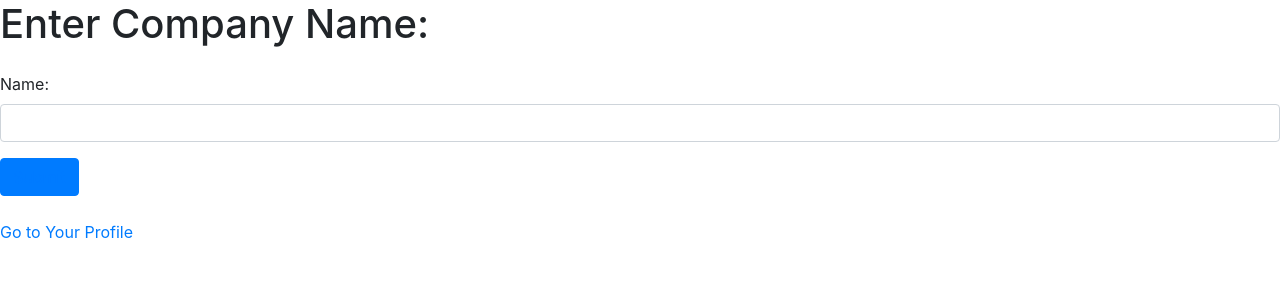
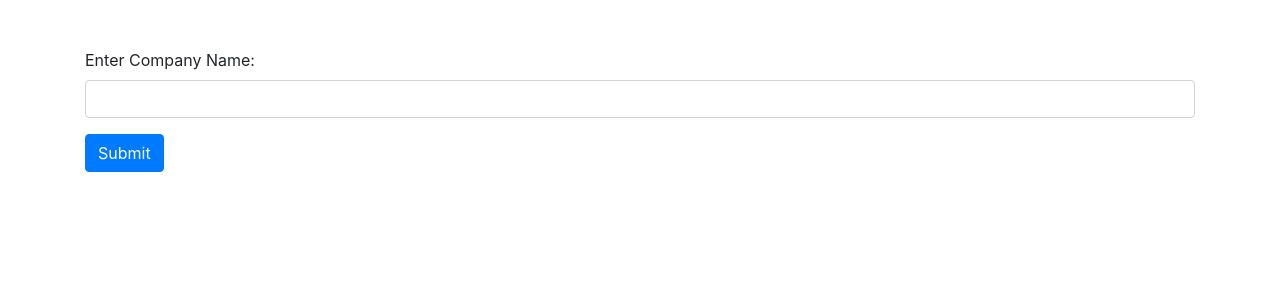
Before and after one commit to Namraa310806/DjangoJobBoard, a Django app: page /company/ in a window 1280 px wide. Shown: the part 56-356 px from the top of the page. Run offline with Django 5.2, Linux system fonts and the light colour scheme; some libraries are stand-ins or nearby versions.

Commit message:
update created

```diff
--- a/jobs/urls.py
+++ b/jobs/urls.py
@@ -9,6 +9,8 @@ urlpatterns = [
     path('jobs/<str:slug>',views.detail),
     path('job/create/',views.companyform),
     path('company/',views.company),
-    path('company/job/list/<str:cmp>',views.list)
+    path('job/list/<str:cmp>',views.list),
+    path('update/<int:no>/<str:cmp>/<str:tit>/<str:skill>/<str:type>/',views.update),
+    path('delete/',views.delete)
 
 ]
--- a/jobs/views.py
+++ b/jobs/views.py
@@ -49,4 +49,19 @@ def company(request):
 
 
 def list(request,cmp):
-    return render(request,"jobsCompany.html",{'cmp':cmp})
+    jobs=Job.objects.filter(Company=cmp)
+    return render(request,"jobsCompany.html",{'cmp':cmp,'job':jobs})
+
+def update(request,no,cmp,tit,skills,type):
+    if request.method=="POST":
+        job_instance = Job.objects.get(sno=no)
+        job_instance.Company=request.POST['company']
+        job_instance.Job_title=request.POST['job_title']
+        job_instance.Skills_required=request.POST['skills_required']
+        job_instance.Job_type=request.POST['job_type']
+        job_instance.save();
+    content={'no':no,'cmp':cmp,'tit':tit,'skills':skills,'type':type}
+    return render (request,"update.html",content)
+
+def delete(request):
+    return HttpResponse("deleted successfully")
--- a/templates/company.html
+++ b/templates/company.html
@@ -5,6 +5,12 @@
     <meta name="viewport" content="width=device-width, initial-scale=1.0">
     <title>Create Job</title>
     <link rel="stylesheet" href="https://stackpath.bootstrapcdn.com/bootstrap/4.5.2/css/bootstrap.min.css">
+    <style>
+        .btn a {
+            color: white;
+            text-decoration: none;
+        }
+    </style>
 </head>
 <body>
     <nav class="navbar navbar-expand-lg navbar-dark bg-dark">
@@ -16,7 +22,7 @@
           <div class="collapse navbar-collapse" id="navbarSupportedContent">
             <ul class="navbar-nav me-auto mb-2 mb-lg-0">
               <li class="nav-item">
-                <a class="nav-link " aria-current="page" href="/">Home</a>
+                <a class="nav-link" aria-current="page" href="/">Home</a>
               </li>
               <li class="nav-item">
                 <a class="nav-link" href="/company">Companies</a>
@@ -25,33 +31,24 @@
           </div>
         </div>
     </nav>
-    <h1 class="mb-4">Enter Company Name:</h1>
-    <form id="nameForm" class="mb-4">
-        <div class="mb-3">
-            <label for="name" class="form-label">Name:</label>
-            <input type="text" class="form-control" id="name" name="name" required>
-        </div>
-        <button type="submit" class="btn btn-primary"><a id="dynamicLink" href="#">Submit</a></button>
-    </form>
-    <div class="result">
-        <h1 id="displayName"></h1>
-        <a id="dynamicLink" href="#">Go to Your Profile</a>
+    <div class="container mt-5">
+        <form id="companyForm">
+            {% csrf_token %}
+            <div class="form-group">
+                <label for="company">Enter Company Name:</label>
+                <input type="text" class="form-control" id="company" name="company" required>
+            </div>
+            <button type="submit" class="btn btn-primary" id="submitBtn">Submit</button>
+        </form>
     </div>
-</div>
 
-<script>
-    function getInputText() {
-        return document.getElementById('name').value;
-    }
-
-    document.getElementById('nameForm').addEventListener('submit', function(event) {
-        event.preventDefault(); // Prevent form from submitting the traditional way
-        const name = getInputText();
-        document.getElementById('displayName').textContent = `Hello, ${name}!`;
-        const dynamicLink = document.getElementById('dynamicLink');
-        dynamicLink.href = `/profile/${name}`;
-        dynamicLink.textContent = `Go to ${name}'s Profile`;
-    });
-</script>
+    <script>
+        document.getElementById('companyForm').addEventListener('submit', function(event) {
+            event.preventDefault(); // Prevent the form from submitting the traditional way
+            var companyName = document.getElementById('company').value;
+            var submitBtn = document.getElementById('submitBtn');
+            submitBtn.innerHTML = `<a href="/job/list/${companyName}" class="text-light">Submit</a>`;
+        });
+    </script>
 </body>
 </html>
--- a/templates/jobsCompany.html
+++ b/templates/jobsCompany.html
@@ -9,7 +9,7 @@
         <link href="https://cdn.jsdelivr.net/npm/bootstrap@5.3.3/dist/css/bootstrap.min.css" rel="stylesheet" integrity="sha384-QWTKZyjpPEjISv5WaRU9OFeRpok6YctnYmDr5pNlyT2bRjXh0JMhjY6hW+ALEwIH" crossorigin="anonymous">
     </head>
     <body>
-        <div class="container mt-4">
+        <div class="container mt-4" method="post">
             <h1 class="text-center"> All Jobs of {{cmp}}</h1>
             <div class="row">
               {% for jobs in job %}
@@ -19,8 +19,8 @@
                               <h2 class="card-title">{{ jobs.Job_title }}</h2>
                               <p class="card-text">{{ jobs.Company }}</p>
                               <p class="card-text">{{ jobs.Skills_required }}</p>
-                              <a href="job/update" class="text-success">Update</a>
-                              <a href="job/delete" class="text-success">Delete</a>
+                              <button class="btn btn-success"><a href="/update/{{jobs.sno}}/{{ jobs.Company }}/{{jobs.Job_title}}/{{jobs.Skills_required}}/{{jobs.Job_type}}" class="text-light">Update</a></button>
+                              <button class="btn btn-danger"><a href="/delete" class="text-light">Delete</a></button>
                           </div>
                       </div>
                   </div>
```
Also changed, not shown: templates/update.html (added, +58 -0 lines).
